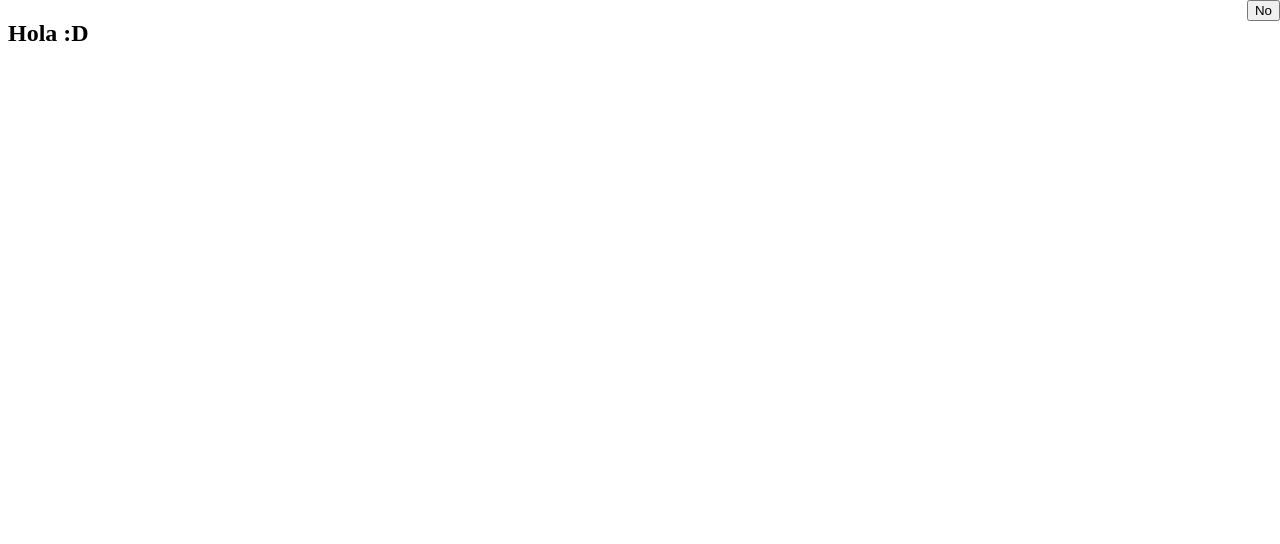
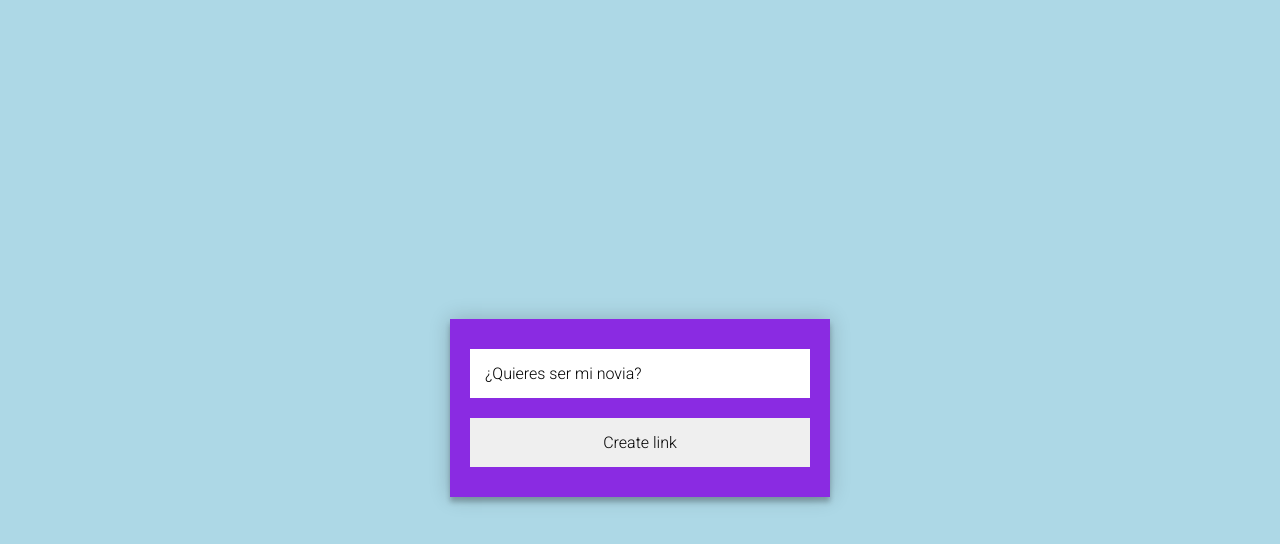
Before and after one commit to chepoluis/boyfriends, a React (Create React App) app: page / in a window 1280 px wide. Shown: the top 544 px of the page. Built offline with nearby package versions, Linux system fonts and the light colour scheme.

Commit message:
Form with style

```diff
--- /dev/null
+++ b/src/Home.css
@@ -0,0 +1,53 @@
+/* .home {
+    width: 300px;
+    height: 300px;
+    border: 1px solid #ff8899;
+    display: flex;
+    justify-content: center;
+    align-items: center;
+} */
+
+/* .home {
+  display: flex;
+  justify-content: center;
+  align-items: center;
+} */
+@import url(https://fonts.googleapis.com/css?family=Roboto:300);
+
+body {
+  background: lightblue;
+  display: flex;
+  min-height: 100vh;
+  justify-content: center;
+  align-items: center;
+}
+
+.form-container {
+  width: 360px;
+  background-color: blueviolet;
+  margin: auto;
+  box-shadow: 0 0 20px 0 rgba(0, 0, 0, 0.2), 0 5px 5px 0 rgba(0, 0, 0, 0.24);
+  padding: 10px;
+}
+
+.register-form {
+  display: flex;
+  flex-direction: column;
+  justify-content: space-evenly;
+  padding: 10px;
+}
+
+.form-field {
+  margin: 10px 0 10px 0;
+  padding: 15px;
+  font-size: 16px;
+  border: 0;
+  font-family: "Roboto", sans-serif;
+}
+
+/* .home {
+  position: absolute;
+  top: 50%;
+  left: 50%;
+  transform: translate(-50%, -50%);
+} */
--- a/src/Home.tsx
+++ b/src/Home.tsx
@@ -1,5 +1,7 @@
 import { useLayoutEffect, useState } from "react";
 import { getRandomInt } from './helpers/getRandomInt';
+
+import './Home.css';
 
 interface ICoordinates {
   height: number;
@@ -27,19 +29,39 @@ const Home = () => {
     })
   }
 
+/**
+ * TO DO: crear rutas y tomar los valores del mensaje de ahi
+ */
+
   return (
-    <div className="App">
-      <h2>Hola :D</h2>
+    <div className="form-container">
+      <form className="register-form">
+        <input
+          id="declaration-message"
+          className="form-field"
+          type="text"
+          placeholder="Write a message for your crush"
+          name="declarationMessage"
+          value="¿Quieres ser mi novia?"
+        />
 
-      <button
-        style={{
-          position: 'absolute',
-          top: height,
-          right: width
-        }}
-        onMouseOver={ moveButtonRandomly }
-      >No</button>
+        <button className="form-field" type="submit">
+          Create link
+        </button>
+      </form>
     </div>
+    // <div className="home">
+    //   <h2>Hola :D</h2>
+
+    //   <button
+    //     style={{
+    //       position: 'absolute',
+    //       top: height,
+    //       right: width
+    //     }}
+    //     onMouseOver={ moveButtonRandomly }
+    //   >No</button>
+    // </div>
   );
 }
 
```
